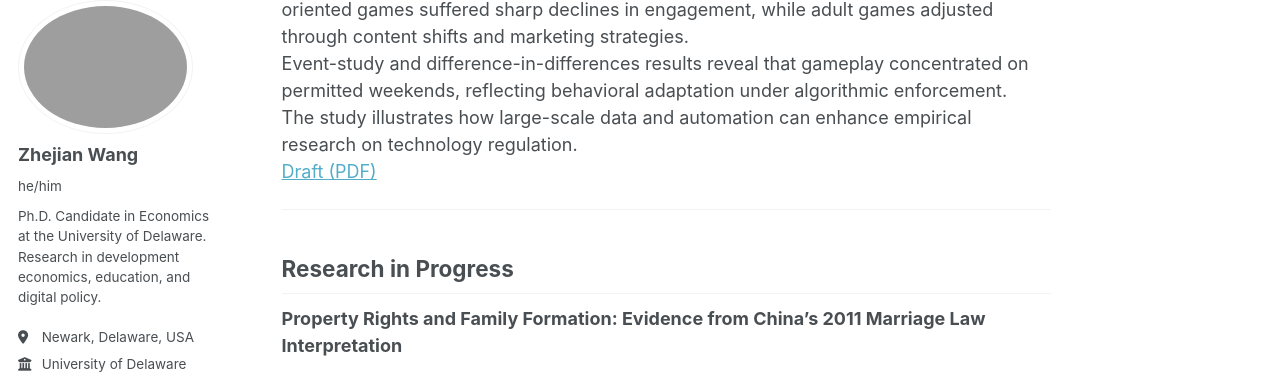
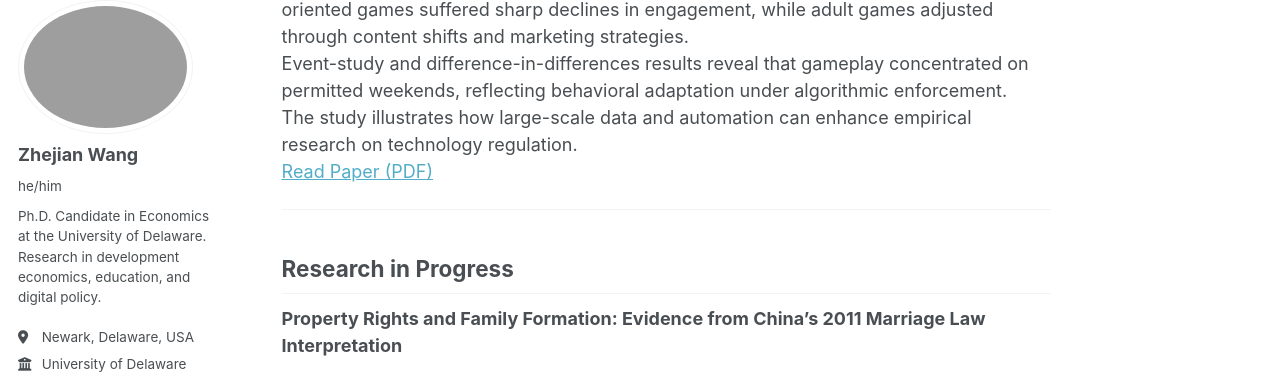
Before and after one commit to zhejianw/zhejianw.github.io, a Jekyll site: the page built from _pages/research.md, in a window 1280 px wide and 900 px high, scrolled down 902 px. Shown: the part 99-473 px from the top of the window. Built offline with Jekyll 4.4.1, drawn with Linux system fonts in a browser that asks for light colours; a script that is not in the unit is left out.

Commit message:
Update research.md

```diff
--- a/_pages/research.md
+++ b/_pages/research.md
@@ -27,7 +27,7 @@ This paper complements my job market paper by analyzing how game developers and
 Using a self-constructed dataset of mobile game downloads, revenues, and activity—collected through automated web scraping and Python processing—I show that youth-oriented games suffered sharp declines in engagement, while adult games adjusted through content shifts and marketing strategies.
 Event-study and difference-in-differences results reveal that gameplay concentrated on permitted weekends, reflecting behavioral adaptation under algorithmic enforcement.
 The study illustrates how large-scale data and automation can enhance empirical research on technology regulation.
-[Draft (PDF)](/files/chapter2.pdf)
+[Read Paper (PDF)](/files/chapter2.pdf)
 
 ---
 
```
